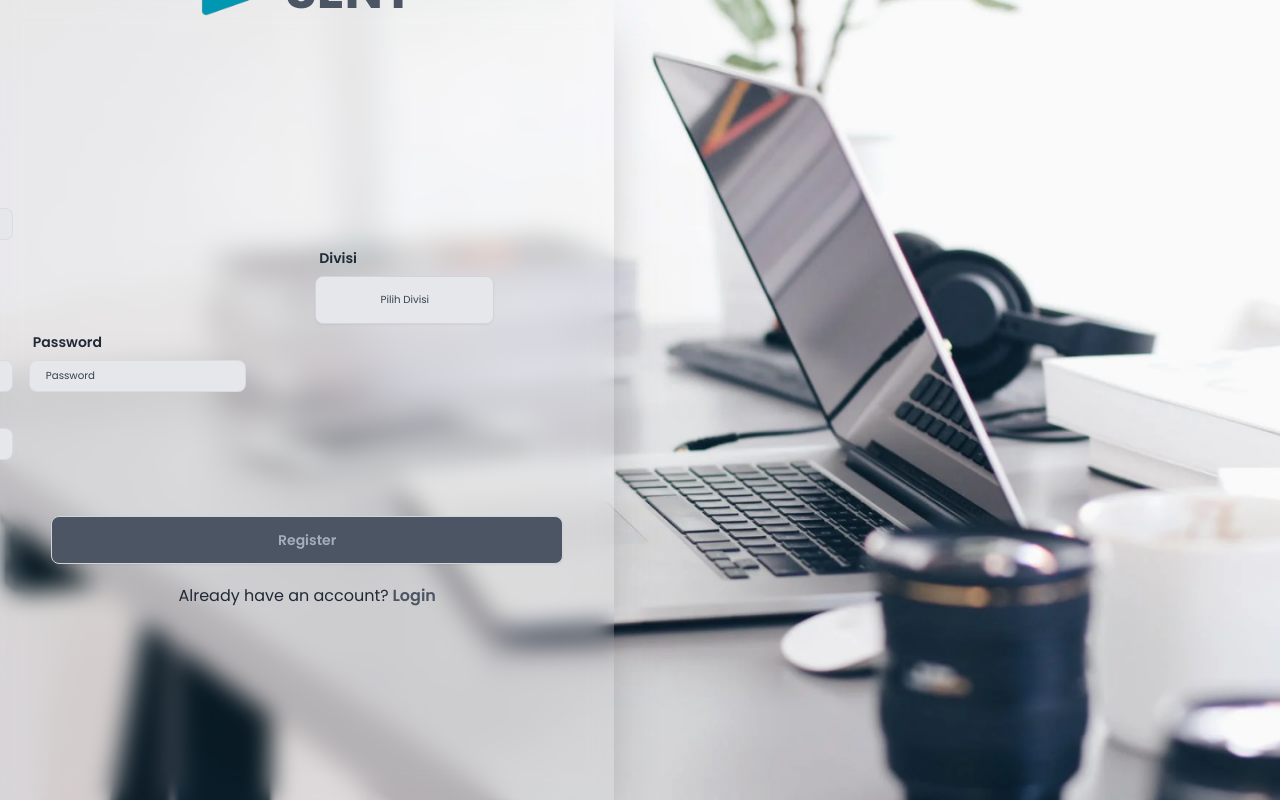
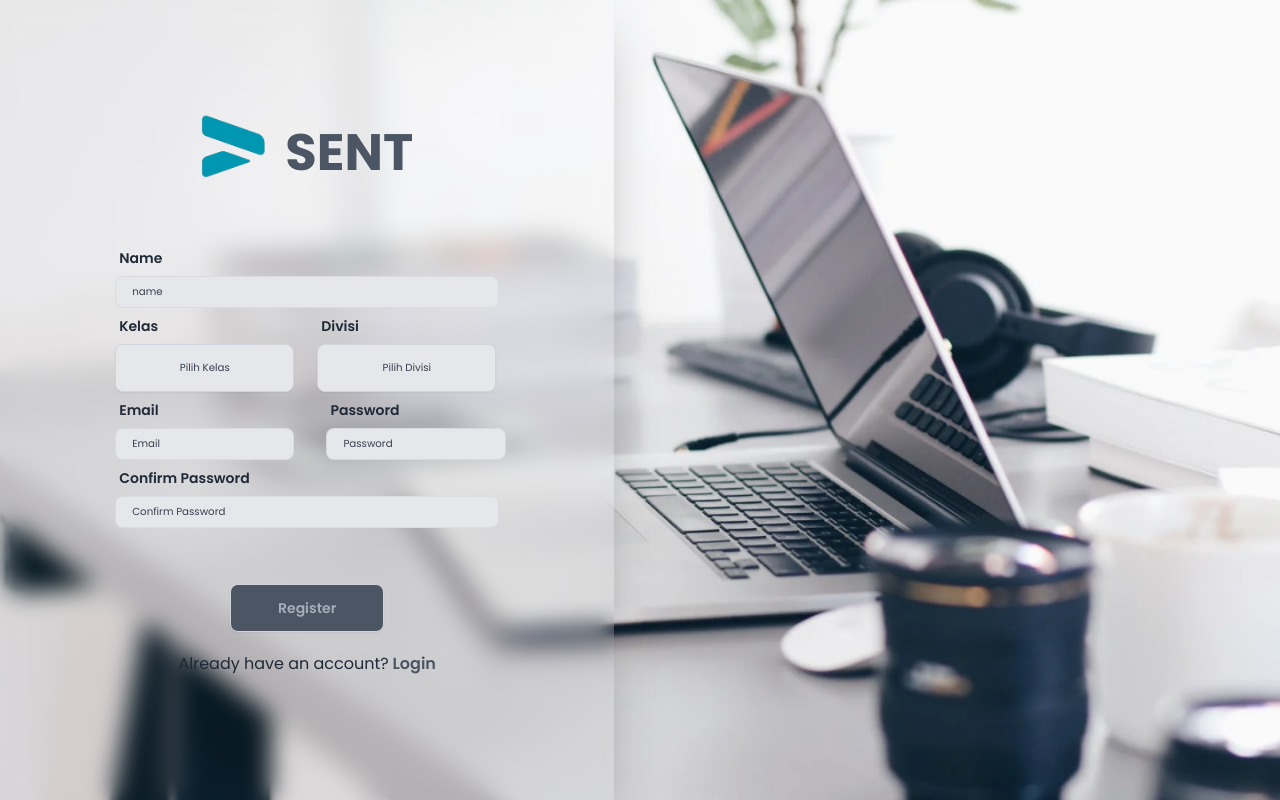
Before and after one commit to Ryn104/chat.frontend, a React (Vite) app: page /register in a window 1280 px wide. Built offline with nearby package versions, Linux system fonts and the light colour scheme.

Commit message:
login & register

```diff
--- a/src/page/login.jsx
+++ b/src/page/login.jsx
@@ -54,7 +54,7 @@ const Log = () => {
             <div className="xl:flex xl:justify-between xl:min-h-screen bg">
                 <div className="card w-full xl:max-w-[48vw] shadow-2xl backdrop-blur-md backdrop-brightness-100 rounded-none">
                     <form className="card-body" onSubmit={handleSubmit}>
-                        <div className="grid place-content-center h-[100vh] xl:h-full ">
+                        <div className="grid place-content-center h-[100vh] xl:h-full">
                             <div className="logo gap-5 mb-10">
                                 <div className="xl:w-[5vw] w-20">
                                     <img src={photos.logo} alt="Logo" />
@@ -62,14 +62,15 @@ const Log = () => {
                                 <h1 className="text-[13vw] xl:text-[4vw] font-bold xl:font-bold text-gray-600">SENT</h1>
                             </div>
                             {error && <div className="text-red-500">{error}</div>} {/* Tampilkan error jika ada */}
-                            <div className="form-control xl:ml-[20vw]">
+                            <div className="xl:w-[55vw] xl:pl-[25vw]">
+                                <div className="form-control">
                                     <label className="label">
                                         <span className="label-text text-gray-800 font-semibold">Email</span>
                                     </label>
                                     <input
                                         type="email"
                                         placeholder="email"
-                                    className="input input-bordered xl:h-[4vh] bg-gray-200 text-gray-700"
+                                        className="input input-bordered xl:w-full xl:h-[4vh] bg-gray-200 text-gray-700"
                                         required
                                         value={email}
                                         onChange={(e) => setEmail(e.target.value)} // Update state email
@@ -82,7 +83,7 @@ const Log = () => {
                                     <input
                                         type="password"
                                         placeholder="password"
-                                    className="input input-bordered xl:w-[10vw] xl:h-[4vh] bg-gray-200 xl:text-[0.8vw]"
+                                        className="input input-bordered xl:w-full xl:h-[4vh] bg-gray-200 text-gray-700"
                                         required
                                         value={password}
                                         onChange={(e) => setPassword(e.target.value)} // Update state password
@@ -92,6 +93,8 @@ const Log = () => {
                                             Forgot password?
                                         </a>
                                     </label>
+                                </div>
+
                             </div>
                             <div className="form-control mt-6">
                                 <button
--- a/src/page/register.jsx
+++ b/src/page/register.jsx
@@ -58,13 +58,14 @@ const Reg = () => {
                 <div className="card w-full xl:max-w-[48vw] shadow-2xl backdrop-blur-md backdrop-brightness-100 rounded-none">
                     <form className="card-body" onSubmit={handleSubmit}>
                         <div className="grid place-content-center h-[100vh] xl:h-full">
-                            <div className="logo gap-5 mb-10 mt-[-18vw]">
+                            <div className="logo gap-5 mb-10 mt-[-18vw] xl:mt-[0vh]">
                                 <div className="xl:w-[5vw] w-20">
                                     <img src={photos.logo} alt="Logo" />
                                 </div>
                                 <h1 className="text-[13vw] xl:text-[4vw] font-bold xl:font-bold text-gray-600">SENT</h1>
                             </div>
                             {error && <div className="text-red-500">{error}</div>} {/* Tampilkan error jika ada */}
+                            <div className="xl:w-[55vw] xl:pl-[25vw]">
                                 <div className="form-control">
                                     <label className="label">
                                         <span className="label-text text-gray-800 font-semibold">Name</span>
@@ -72,13 +73,13 @@ const Reg = () => {
                                     <input
                                         type="name"
                                         placeholder="name"
-                                    className="input input-bordered xl:w-[17vw] xl:h-[4vh] bg-gray-200 xl:text-[0.8vw] text-gray-700 placeholder:text-gray-700"
+                                        className="input input-bordered xl:w-full xl:h-[4vh] bg-gray-200 xl:text-[0.8vw] text-gray-700 placeholder:text-gray-700"
                                         required
                                         value={name}
                                         onChange={(e) => setName(e.target.value)} // Update state email
                                     />
                                 </div>
-                            <div className="flex gap-4 w-[100%]]">
+                                <div className="flex gap-5 w-[100%]]">
                                     <div className="form-control w-[100%]">
                                         <label className="label">
                                             <span className="label-text text-gray-800 font-semibold">Kelas</span>
@@ -131,7 +132,7 @@ const Reg = () => {
                                         </details>
                                     </div>
                                 </div>
-                            <div className="xl:flex xl:gap-4">
+                                <div className="xl:flex xl:gap-8">
                                     <div className="form-control">
                                         <label className="label">
                                             <span className="label-text text-gray-800 font-semibold">Email</span>
@@ -139,7 +140,7 @@ const Reg = () => {
                                         <input
                                             type="email"
                                             placeholder="Email"
-                                        className="input input-bordered xl:w-[17vw] xl:h-[4vh] bg-gray-200 xl:text-[0.8vw] text-gray-700 placeholder:text-gray-700"
+                                            className="input input-bordered xl:w-[14vw] xl:h-[4vh] bg-gray-200 xl:text-[0.8vw] text-gray-700 placeholder:text-gray-700"
                                             required
                                             value={email}
                                             onChange={(e) => setEmail(e.target.value)}
@@ -152,7 +153,7 @@ const Reg = () => {
                                         <input
                                             type="password"
                                             placeholder="Password"
-                                        className="input input-bordered xl:w-[17vw] xl:h-[4vh] bg-gray-200 xl:text-[0.8vw] text-gray-700 placeholder:text-gray-700"
+                                            className="input input-bordered xl:w-[14vw] xl:h-[4vh] bg-gray-200 xl:text-[0.8vw] text-gray-700 placeholder:text-gray-700"
                                             required
                                             value={password}
                                             onChange={(e) => setPassword(e.target.value)}
@@ -166,14 +167,15 @@ const Reg = () => {
                                     <input
                                         type="password"
                                         placeholder="Confirm Password"
-                                    className="input input-bordered xl:w-[17vw] xl:h-[4vh] bg-gray-200 xl:text-[0.8vw] text-gray-700 placeholder:text-gray-700"
+                                        className="input input-bordered xl:w-full xl:h-[4vh] bg-gray-200 xl:text-[0.8vw] text-gray-700 placeholder:text-gray-700"
                                         required
                                         value={passwordConfirmation}
                                         onChange={(e) => setPasswordConfirmation(e.target.value)}
                                     />
                                 </div>
+                            </div>
                             <div className="form-control mt-14">
-                                <button className="mx-auto btn bg-gray-600 border border-gray-300 w-[50%]" disabled={loading}>
+                                <button className="mx-auto btn bg-gray-600 border border-gray-300 w-[50%] xl:w-[15%]" disabled={loading}>
                                     {loading ? 'Registering...' : 'Register'}
                                 </button>
                             </div>
```
Lines whose indentation alone changed are shown as unchanged.
